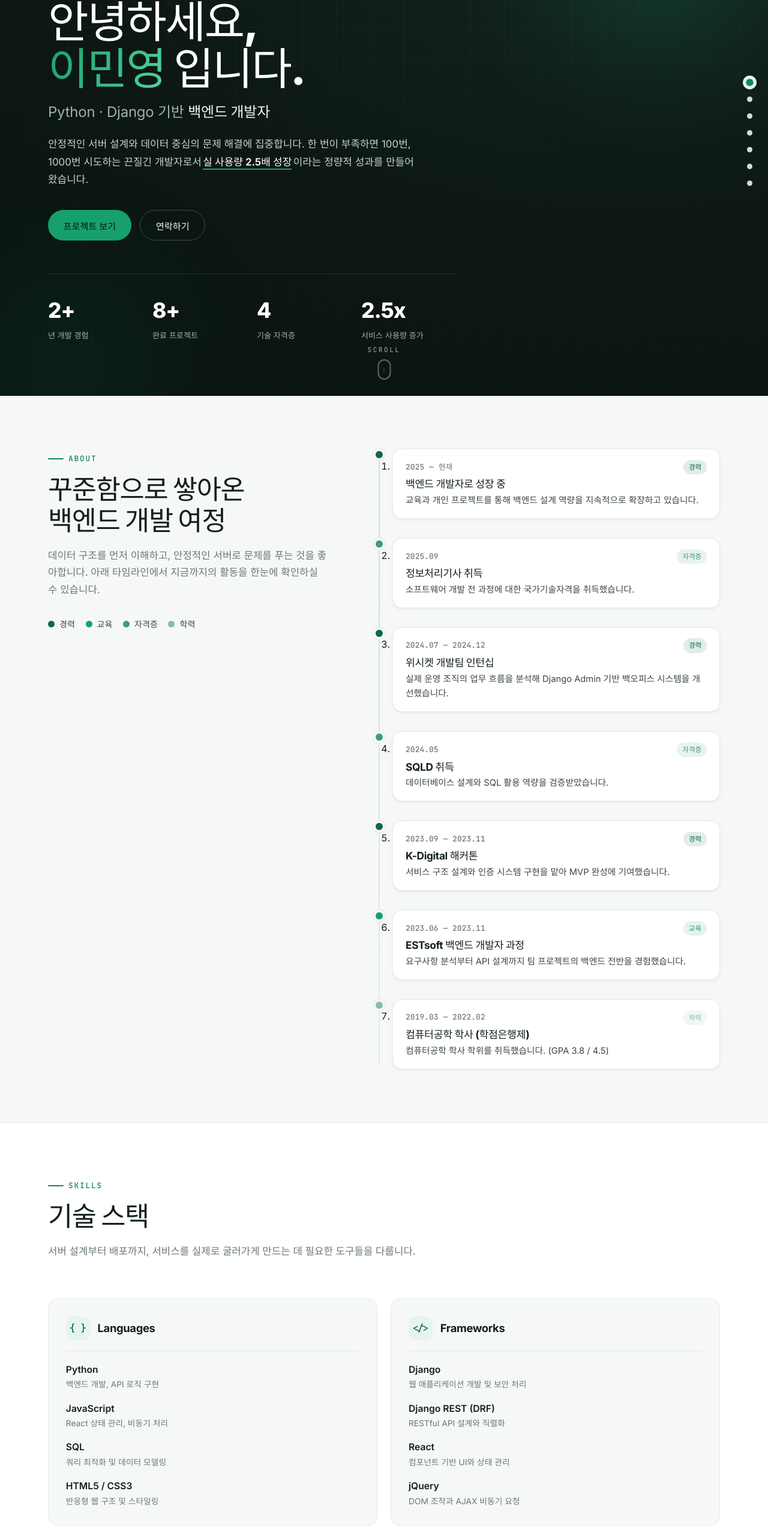
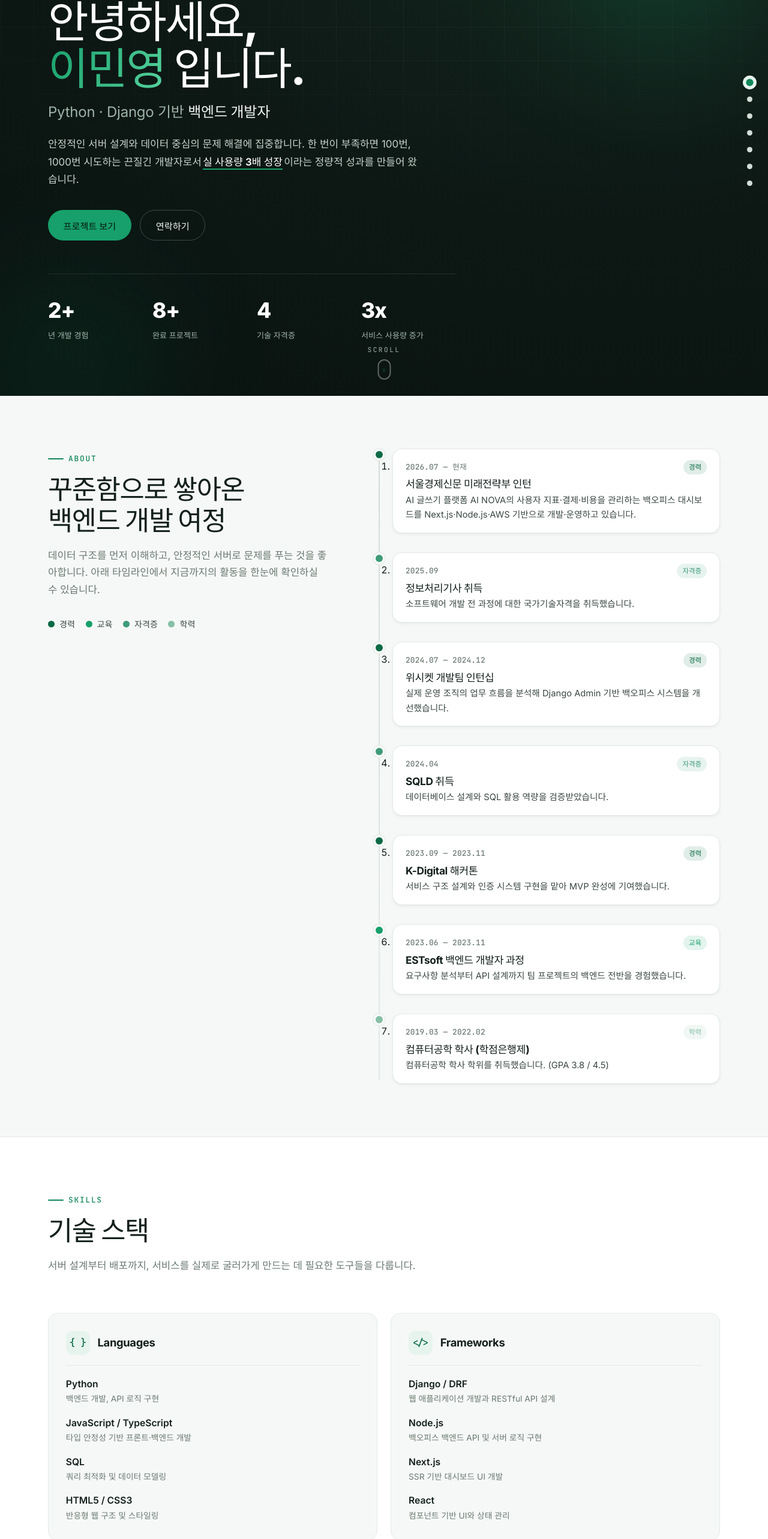
Before and after one commit to minyoung0303/minyoung.github.io, a React (Vite) app: page / in a window 1280 px wide. Shown: the part 179-2745 px from the top of the page at 60% size. Built offline with nearby package versions, Linux system fonts and the light colour scheme.

Commit message:
포트폴리오 업데이트: 서울경제신문 경력 추가 및 지표 정정

```diff
--- a/src/components/About.jsx
+++ b/src/components/About.jsx
@@ -9,10 +9,10 @@ const TYPE_META = {
 
 const timeline = [
   {
-    year: '2025 — 현재',
-    name: '백엔드 개발자로 성장 중',
+    year: '2026.07 — 현재',
+    name: '서울경제신문 미래전략부 인턴',
     type: '경력',
-    desc: '교육과 개인 프로젝트를 통해 백엔드 설계 역량을 지속적으로 확장하고 있습니다.',
+    desc: 'AI 글쓰기 플랫폼 AI NOVA의 사용자 지표·결제·비용을 관리하는 백오피스 대시보드를 Next.js·Node.js·AWS 기반으로 개발·운영하고 있습니다.',
   },
   {
     year: '2025.09',
@@ -27,7 +27,7 @@ const timeline = [
     desc: '실제 운영 조직의 업무 흐름을 분석해 Django Admin 기반 백오피스 시스템을 개선했습니다.',
   },
   {
-    year: '2024.05',
+    year: '2024.04',
     name: 'SQLD 취득',
     type: '자격증',
     desc: '데이터베이스 설계와 SQL 활용 역량을 검증받았습니다.',
--- a/src/components/Experience.jsx
+++ b/src/components/Experience.jsx
@@ -2,9 +2,25 @@ import './css/Experience.css';
 
 const experiences = [
   {
+    title: 'AI 서비스 개발 인턴 (Backend)',
+    organization: '서울경제신문 미래전략부',
+    period: '2026.07 — 현재',
+    type: 'Internship',
+    highlights: [
+      'AI 글쓰기 플랫폼 AI NOVA(B2C 유료 서비스)의 사용자 데이터 지표를 관리하는 백오피스 대시보드 운영·개발',
+      'Next.js · Node.js 기반 백오피스에서 NOVA 엔진별 토큰 사용량·결제 금액·AWS 서버 비용 지표 관리',
+      '엔진 토글 16종 LLM API 호출 원가를 실측·확정하고, 프롬프트 경량화로 품질 무손상 원가 절감 여지 도출',
+      '결제·크레딧 운영 기능 개발, 크레딧 반영 지연(최대 180초 → 즉시) 해결 및 손익 데이터 신뢰도 개선',
+      '실시간 채팅·다중 이메일 전송 기능을 API 설계부터 운영 배포까지 end-to-end 수행',
+      'AWS Lambda·S3 기반 서버리스 처리와 IAM·MFA·WAF 콘솔 권한 관리로 운영 보안 강화',
+      'AI 서비스 QA 및 개선안 보고, 브랜치 전략·코드 리뷰 기반 수익형 서비스 개발 프로세스 경험',
+    ],
+    tech: ['Node.js', 'Next.js', 'TypeScript', 'Python', 'AWS Lambda', 'S3', 'IAM', 'WAF'],
+  },
+  {
     title: 'Backend / Frontend Internship',
     organization: '위시켓',
-    period: '2024.07 — 2025.01',
+    period: '2024.07 — 2024.12',
     type: 'Internship',
     highlights: [
       '사내 백오피스(약 50명 사용) 프론트엔드·백엔드 개발 및 운영',
--- a/src/components/Home.jsx
+++ b/src/components/Home.jsx
@@ -4,7 +4,7 @@ const stats = [
   { value: '2+', label: '년 개발 경험' },
   { value: '8+', label: '완료 프로젝트' },
   { value: '4', label: '기술 자격증' },
-  { value: '2.5x', label: '서비스 사용량 증가' },
+  { value: '3x', label: '서비스 사용량 증가' },
 ];
 
 function Home({ onNavigate }) {
@@ -34,7 +34,7 @@ function Home({ onNavigate }) {
         <p className="home-desc">
           안정적인 서버 설계와 데이터 중심의 문제 해결에 집중합니다.
           한 번이 부족하면 100번, 1000번 시도하는 끈질긴 개발자로서
-          <span className="home-highlight">실 사용량 2.5배 성장</span>이라는 정량적 성과를 만들어 왔습니다.
+          <span className="home-highlight">실 사용량 3배 성장</span>이라는 정량적 성과를 만들어 왔습니다.
         </p>
 
         <div className="home-actions">
--- a/src/components/Skills.jsx
+++ b/src/components/Skills.jsx
@@ -6,7 +6,7 @@ const skillGroups = [
     title: 'Languages',
     items: [
       { name: 'Python', desc: '백엔드 개발, API 로직 구현' },
-      { name: 'JavaScript', desc: 'React 상태 관리, 비동기 처리' },
+      { name: 'JavaScript / TypeScript', desc: '타입 안정성 기반 프론트·백엔드 개발' },
       { name: 'SQL', desc: '쿼리 최적화 및 데이터 모델링' },
       { name: 'HTML5 / CSS3', desc: '반응형 웹 구조 및 스타일링' },
     ],
@@ -15,10 +15,10 @@ const skillGroups = [
     icon: '</>',
     title: 'Frameworks',
     items: [
-      { name: 'Django', desc: '웹 애플리케이션 개발 및 보안 처리' },
-      { name: 'Django REST (DRF)', desc: 'RESTful API 설계와 직렬화' },
+      { name: 'Django / DRF', desc: '웹 애플리케이션 개발과 RESTful API 설계' },
+      { name: 'Node.js', desc: '백오피스 백엔드 API 및 서버 로직 구현' },
+      { name: 'Next.js', desc: 'SSR 기반 대시보드 UI 개발' },
       { name: 'React', desc: '컴포넌트 기반 UI와 상태 관리' },
-      { name: 'jQuery', desc: 'DOM 조작과 AJAX 비동기 요청' },
     ],
   },
   {
@@ -28,7 +28,7 @@ const skillGroups = [
       { name: 'PostgreSQL', desc: '관계형 모델링, 트랜잭션, 인덱싱' },
       { name: 'MariaDB / SQLite', desc: '운영·개발 환경 DB 관리' },
       { name: 'Docker', desc: '컨테이너화와 배포 환경 일관성' },
-      { name: 'AWS', desc: 'EC2 · ECS · RDS · S3 운영 경험' },
+      { name: 'AWS', desc: 'Lambda · S3 · IAM · WAF · EC2 운영 경험' },
     ],
   },
   {
```
